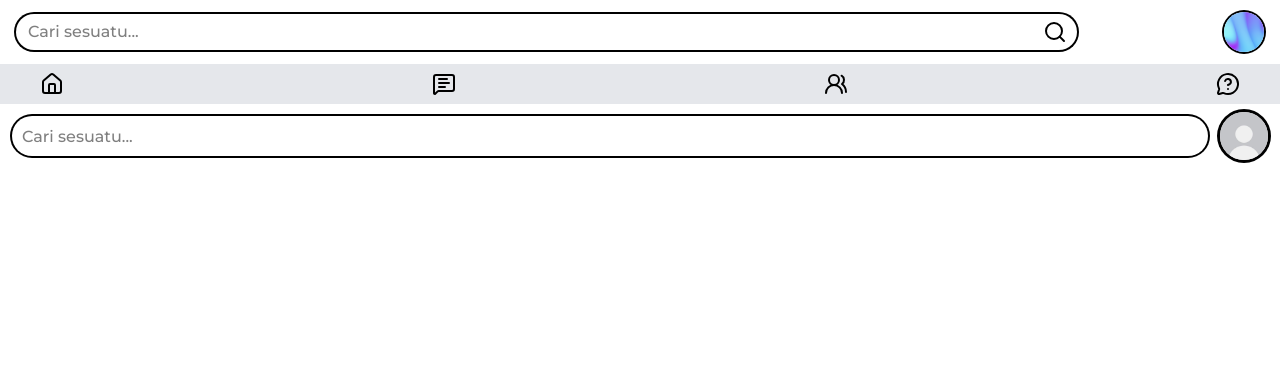
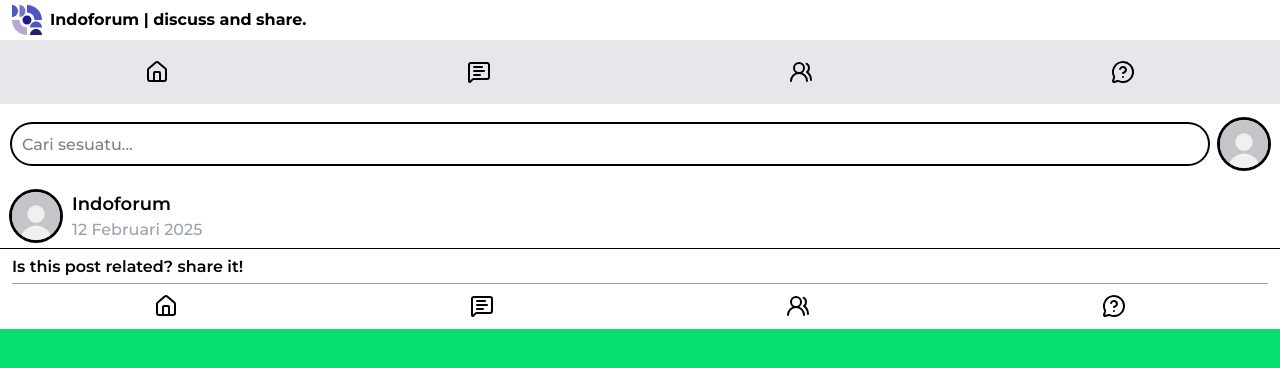
Before and after one commit to MrIrawan/indoforum, a Next.js app: page /post in a window 1280 px wide. Shown: the top 368 px of the page. Built offline with nearby package versions, Linux system fonts and the light colour scheme.

Commit message:
merubah halaman post dan membuat custom component IconList, CardHeader dan CardFooter

```diff
--- a/src/app/post/layout.js
+++ b/src/app/post/layout.js
@@ -1,7 +1,7 @@
 "use client"
 
 import Image from "next/image"
-import fluidImage from "../../../public/images/fluid.jpg"
+import indoforumLogo from "../../../public/images/indoforum-logo.svg"
 import Button from "@/components/ui/button/Buttons"
 import {
     SearchIcon,
@@ -10,79 +10,25 @@
     UsersRoundIcon,
     MessageCircleQuestionIcon
 } from "lucide-react"
+import SearchBar from "@/components/container/SearchBar/SearchBar"
+import IconList from "@/components/container/IconList/IconList"
 
 export default function PostLayout({ children }) {
     return (
         <>
-            <header className="w-full h-16">
-                <nav className="lg:container lg:mx-auto h-full flex justify-between items-center p-4">
-                    {/* search bar */}
-                    <div className="w-[85%] flex items-center">
-                        <form className="w-full flex items-center relative">
-                            <input
-                                type="search"
-                                name="search-col"
-                                id="search-col"
-                                className="ring-2 rounded-3xl py-1.5 w-full px-3 font-m-medium overflow-hidden placeholder:font-m-medium"
-                                placeholder="Cari sesuatu..."
-                            />
-                            <Button
-                                buttonStyle="absolute right-2.5 top-1/2 -translate-y-1/2"
-                            >
-                                <SearchIcon className="w-6 h-6"/>
-                            </Button>
-                        </form>
-                    </div>
-                    {/* users profile icon */}
-                    <div className="w-10 h-10 ring-2 rounded-full overflow-hidden">
-                        <Button
-                            link="/profile/123"
-                            buttonStyle="w-full h-full"
-                        >
-                            <Image
-                                src={fluidImage}
-                                className="w-full h-full object-cover"
-                                alt="user profile icon"
-                            />
-                        </Button>
-                    </div>
-                </nav>
-            </header>
-            <div className="w-full h-10 bg-gray-200">
-                <ul className="w-full flex items-center justify-between px-10 gap-4 h-full">
-                    <li>
-                        <Button
-                            link="/post"
-                            buttonStyle="flex items-center gap-2"
-                        >
-                            <HomeIcon className="w-6 h-6"/>
-                        </Button>
-                    </li>
-                    <li>
-                        <Button
-                            link="/forums"
-                            buttonStyle="flex items-center gap-2"
-                        >
-                            <MessageSquareTextIcon className="w-6 h-6"/>
-                        </Button>
-                    </li>
-                    <li>
-                        <Button
-                            link="/following"
-                            buttonStyle="flex items-center gap-2"
-                        >
-                            <UsersRoundIcon className="w-6 h-6"/>
-                        </Button>
-                    </li>
-                    <li>
-                        <Button
-                            link="/questions"
-                            buttonStyle="flex items-center gap-2"
-                        >
-                            <MessageCircleQuestionIcon className="w-6 h-6"/>
-                        </Button>
-                    </li>
-                </ul>
+        <div className="w-full h-10 bg-white flex items-center gap-2 px-3 py-2">
+            <Image
+                src={indoforumLogo}
+                alt="indoforum-logo"
+                width={30}
+                height={30}
+            />
+            <h4 className="text-base font-m-bold">Indoforum | discuss and share.</h4>
+        </div>
+            <div className="w-full h-16 bg-gray-200">
+                <IconList
+                    listStyle="w-full flex items-center justify-around gap-2 py-1.5 h-full"
+                />
             </div>
             {children}
         </>
--- a/src/app/post/page.js
+++ b/src/app/post/page.js
@@ -1,9 +1,18 @@
 "use client"
 
+import CardFooter from "@/components/container/CardFooter/CardFooter"
+import CardHrader from "@/components/container/CardHeader/CardHeader"
 import SearchBar from "@/components/container/SearchBar/SearchBar"
 
 export default function PostPage() {
     return (
-        <SearchBar />
+        <div className="h-screen mt-2">
+            <SearchBar />
+            <div className="h-full bg-green-400 mt-2">
+                <CardHrader />
+                <hr />
+                <CardFooter />
+            </div>
+        </div>
     )
 }
--- /dev/null
+++ b/src/components/container/CardFooter/CardFooter.js
@@ -0,0 +1,14 @@
+import IconList from "../IconList/IconList";
+
+export default function CardFooter() {
+    return (
+        <div className="h-20 bg-white flex flex-col gap-1 px-3 py-1.5">
+            <h3 className="text-base font-m-semibold">Is this post related? share it!</h3>
+            <hr className="border-gray-400"/>
+            <IconList
+                direction="row"
+                listStyle="w-full flex items-center justify-around gap-2 py-1.5 h-full"
+            />
+        </div>
+    )
+}
--- /dev/null
+++ b/src/components/container/CardHeader/CardHeader.js
@@ -0,0 +1,13 @@
+import Avatar from "@/components/ui/Avatar/Avatar";
+
+export default function CardHrader() {
+    return (
+        <div className="flex items-center gap-3 h-16 bg-white px-3">
+            <Avatar avatarSize="default" />
+            <div className="flex flex-col">
+                <h4 className="text-lg font-m-semibold">Indoforum</h4>
+                <p className="text-base font-m-medium text-gray-400">12 Februari 2025</p>
+            </div>
+        </div>
+    )
+}
--- /dev/null
+++ b/src/components/container/IconList/IconList.js
@@ -0,0 +1,49 @@
+import Button from "@/components/ui/button/Buttons";
+import {
+    HomeIcon,
+    MessageSquareTextIcon,
+    UsersRoundIcon,
+    MessageCircleQuestionIcon
+} from "lucide-react";
+
+export default function IconList({
+    listStyle,
+    itemStyle,
+}) {
+    return (
+                <ul className={`${listStyle}`}>
+                    <li className={`${itemStyle}`}>
+                        <Button
+                            link="/post"
+                            buttonStyle="flex items-center gap-2"
+                        >
+                            <HomeIcon className="w-6 h-6"/>
+                        </Button>
+                    </li>
+                    <li className={`${itemStyle}`}>
+                        <Button
+                            link="/forums"
+                            buttonStyle="flex items-center gap-2"
+                        >
+                            <MessageSquareTextIcon className="w-6 h-6"/>
+                        </Button>
+                    </li>
+                    <li className={`${itemStyle}`}>
+                        <Button
+                            link="/following"
+                            buttonStyle="flex items-center gap-2"
+                        >
+                            <UsersRoundIcon className="w-6 h-6"/>
+                        </Button>
+                    </li>
+                    <li className={`${itemStyle}`}>
+                        <Button
+                            link="/questions"
+                            buttonStyle="flex items-center gap-2"
+                        >
+                            <MessageCircleQuestionIcon className="w-6 h-6"/>
+                        </Button>
+                    </li>
+                </ul>
+    )
+}
```
